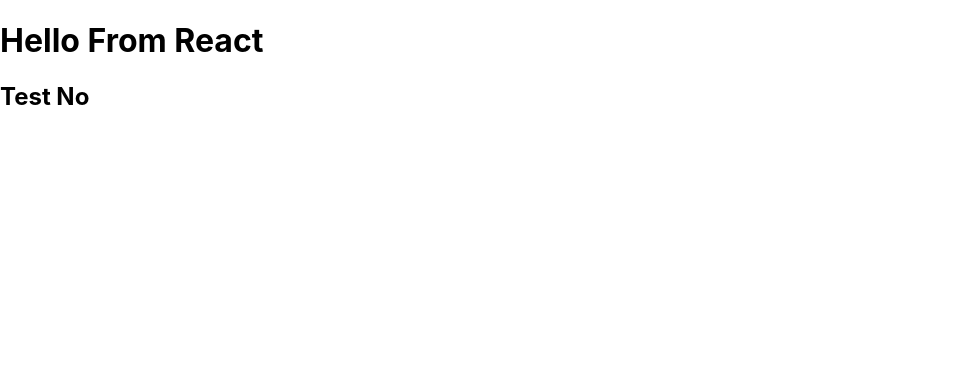
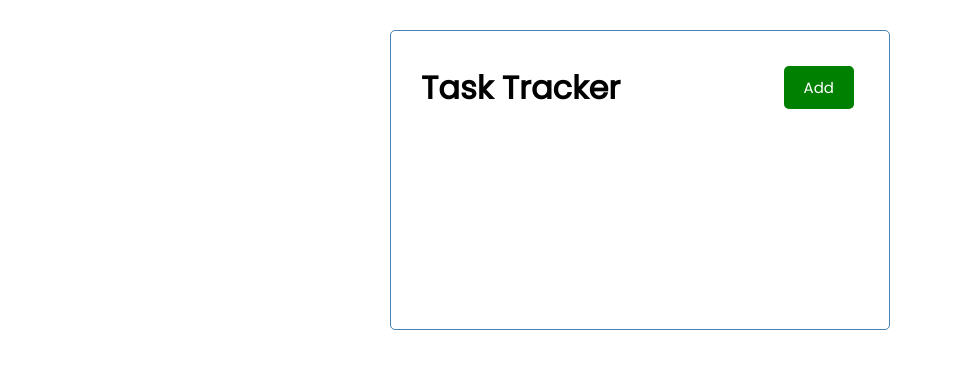
Before and after one commit to Leon-Bachmayr/React-JS, a React (Create React App) app in the folder react-testing/: page / in a window 1280 px wide. Shown: the top 368 px of the page, without its empty margins (0-953 px from the left). Built offline with nearby package versions, Linux system fonts and the light colour scheme.

Commit message:
learned components

```diff
--- a/react-testing/src/App.js
+++ b/react-testing/src/App.js
@@ -1,15 +1,18 @@
+import Header from './components/Header'
+import React from 'react'
 
 
-function App() {
-  const name = "Brad"
-  const x = false
-  return (
-  <div className="App">
-      <h1> Hello From React</h1>
-      <h2>Test {x ? "Yes" : "No"}</h2>
-  </div>
+  const App = () =>{
+    return (
+      <div className='container'>
+        <Header />
+      </div>
+    )
+  }
 
-  );
-}
+
+
+
+
 
 export default App;
--- /dev/null
+++ b/react-testing/src/components/Button.js
@@ -0,0 +1,17 @@
+import PropTypes from 'prop-types'
+
+
+const Button = ({color,text, onClick}) => {
+    return <button onClick ={onClick} style={{backgroundColor:color}} className='btn'>{text}</button>
+}
+
+Button.defaultProps = {
+color:'steelblue'
+}
+Button.defaultProps = {
+    text: PropTypes.string,
+    color:PropTypes.string,
+    onClick:PropTypes.func
+    }
+
+export default Button
--- /dev/null
+++ b/react-testing/src/components/Header.js
@@ -0,0 +1,29 @@
+import PropTypes from 'prop-types'
+import Button from './Button'
+
+
+ const Header = ({title}) => {
+     const onClick = () => {console.log=('Click')}
+    return (
+        <header className='header'>
+            <h1 >{title}</h1>
+            <Button color = 'green' text='Add' onClick={onClick}/>
+
+        </header>
+    )
+}
+
+Header.defaultProps = {
+    title:'Task Tracker'
+}
+
+Header.propTypes = {
+    title: PropTypes.string.isRequired,
+}
+
+//CSS Styling
+// const headingStyle = {
+//     color: 'red',
+//     backgroundColor:'black',
+// }
+export default Header
--- a/react-testing/src/index.css
+++ b/react-testing/src/index.css
@@ -1,13 +1,112 @@
-body {
+@import url('https://fonts.googleapis.com/css2?family=Poppins:wght@300;400&display=swap');
+
+* {
+  box-sizing: border-box;
   margin: 0;
-  font-family: -apple-system, BlinkMacSystemFont, 'Segoe UI', 'Roboto', 'Oxygen',
-    'Ubuntu', 'Cantarell', 'Fira Sans', 'Droid Sans', 'Helvetica Neue',
-    sans-serif;
-  -webkit-font-smoothing: antialiased;
-  -moz-osx-font-smoothing: grayscale;
+  padding: 0;
 }
 
-code {
-  font-family: source-code-pro, Menlo, Monaco, Consolas, 'Courier New',
-    monospace;
+body {
+  font-family: 'Poppins', sans-serif;
 }
+
+.container {
+  max-width: 500px;
+  margin: 30px auto;
+  overflow: auto;
+  min-height: 300px;
+  border: 1px solid steelblue;
+  padding: 30px;
+  border-radius: 5px;
+}
+
+.header {
+  display: flex;
+  justify-content: space-between;
+  align-items: center;
+  margin-bottom: 20px;
+}
+
+.btn {
+  display: inline-block;
+  background: #000;
+  color: #fff;
+  border: none;
+  padding: 10px 20px;
+  margin: 5px;
+  border-radius: 5px;
+  cursor: pointer;
+  text-decoration: none;
+  font-size: 15px;
+  font-family: inherit;
+}
+
+.btn:focus {
+  outline: none;
+}
+
+.btn:active {
+  transform: scale(0.98);
+}
+
+.btn-block {
+  display: block;
+  width: 100%;
+}
+
+.task {
+  background: #f4f4f4;
+  margin: 5px;
+  padding: 10px 20px;
+  cursor: pointer;
+}
+
+.task.reminder {
+  border-left: 5px solid green;
+}
+
+.task h3 {
+  display: flex;
+  align-items: center;
+  justify-content: space-between;
+}
+
+.add-form {
+  margin-bottom: 40px;
+}
+
+.form-control {
+  margin: 20px 0;
+}
+
+.form-control label {
+  display: block;
+}
+
+.form-control input {
+  width: 100%;
+  height: 40px;
+  margin: 5px;
+  padding: 3px 7px;
+  font-size: 17px;
+}
+
+.form-control-check {
+  display: flex;
+  align-items: center;
+  justify-content: space-between;
+}
+
+.form-control-check label {
+  flex: 1;
+}
+
+.form-control-check input {
+  flex: 2;
+  height: 20px;
+}
+
+footer {
+  margin-top: 30px;
+  text-align: center;
+}
```
Also changed, not shown: react-testing/src/components/Tasks.js (added, +14 -0 lines).
